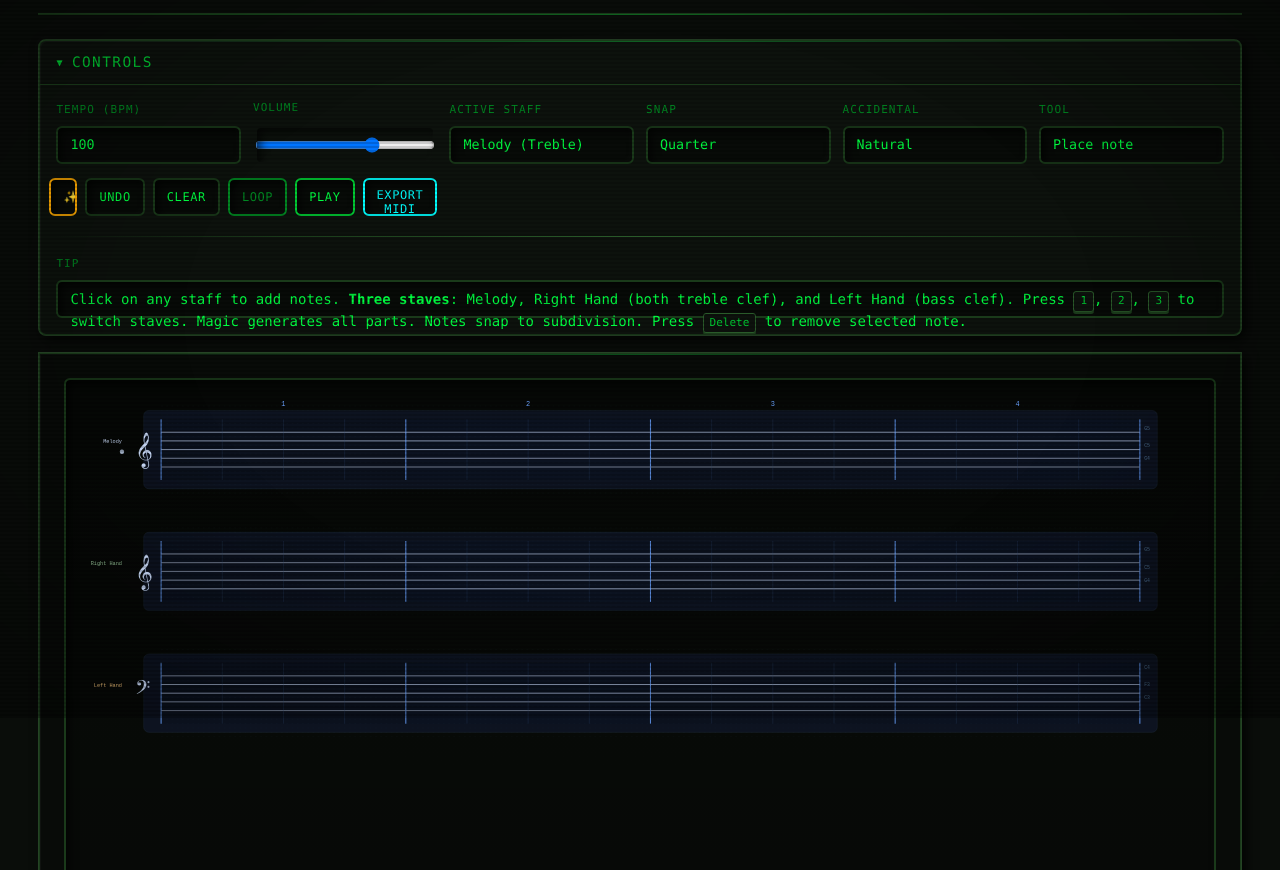
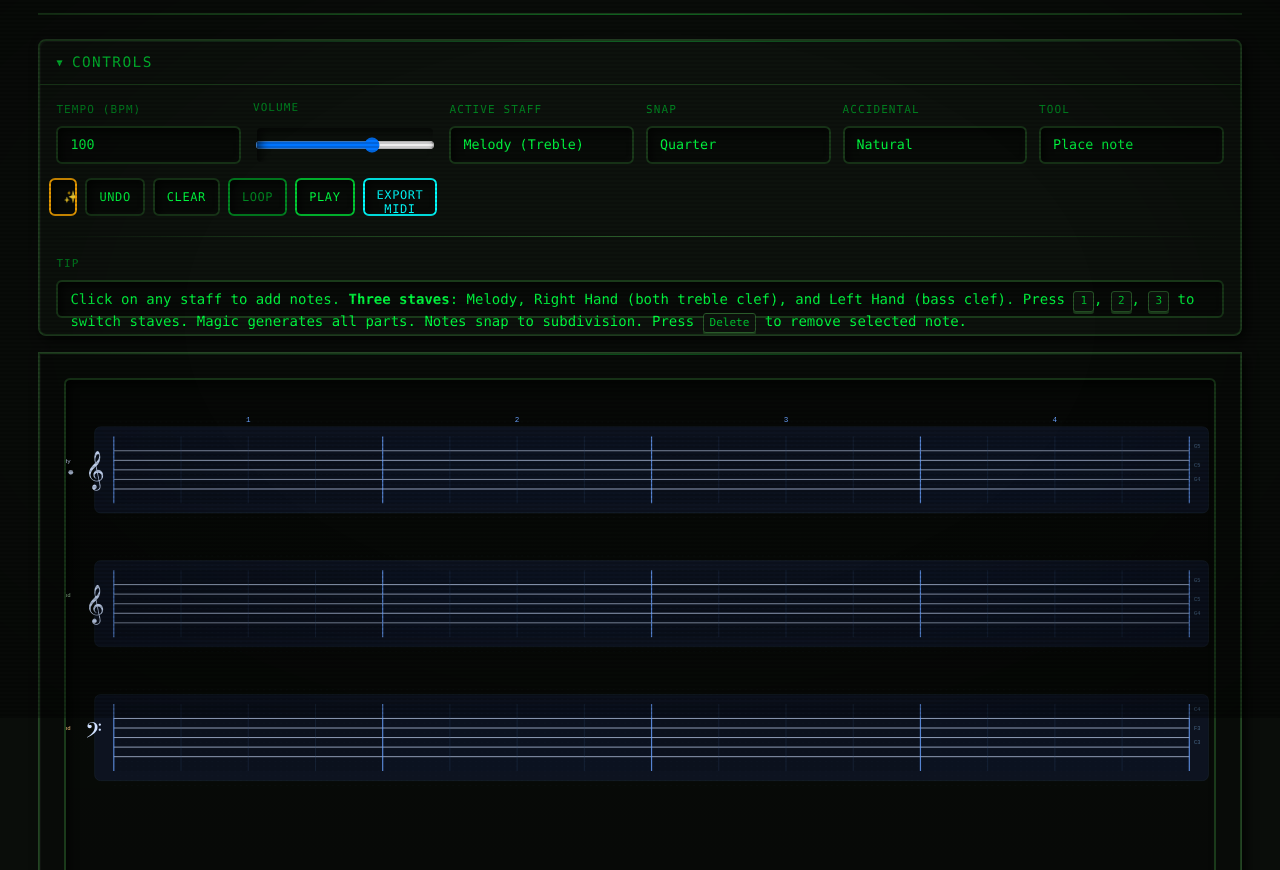
Before and after one commit to WatcherAtTheThreshold/music-maker, a plain HTML site: page sheet-to-midi/index.html in a window 1280 px wide. Shown: the part 82-952 px from the top of the page. Drawn offline with Linux system fonts and the light colour scheme.

Commit message:
Update index.html

```diff
--- a/sheet-to-midi/index.html
+++ b/sheet-to-midi/index.html
@@ -74,7 +74,7 @@
     </section>
 
     <section class="panel staff-wrap">
-      <svg id="staff" viewBox="0 0 2400 1600" xmlns="http://www.w3.org/2000/svg"></svg>
+      <svg id="staff" viewBox="0 0 2400 1400" xmlns="http://www.w3.org/2000/svg"></svg>
       <div class="legend">
         <b>Melody</b> (blue) + <b>Right Hand</b> (green): C4-A5 | <b>Left Hand</b> (amber): C2-E4 |
         Time: <b>4/4</b> | Measures: <b>4</b> | MIDI: 3 channels
```
